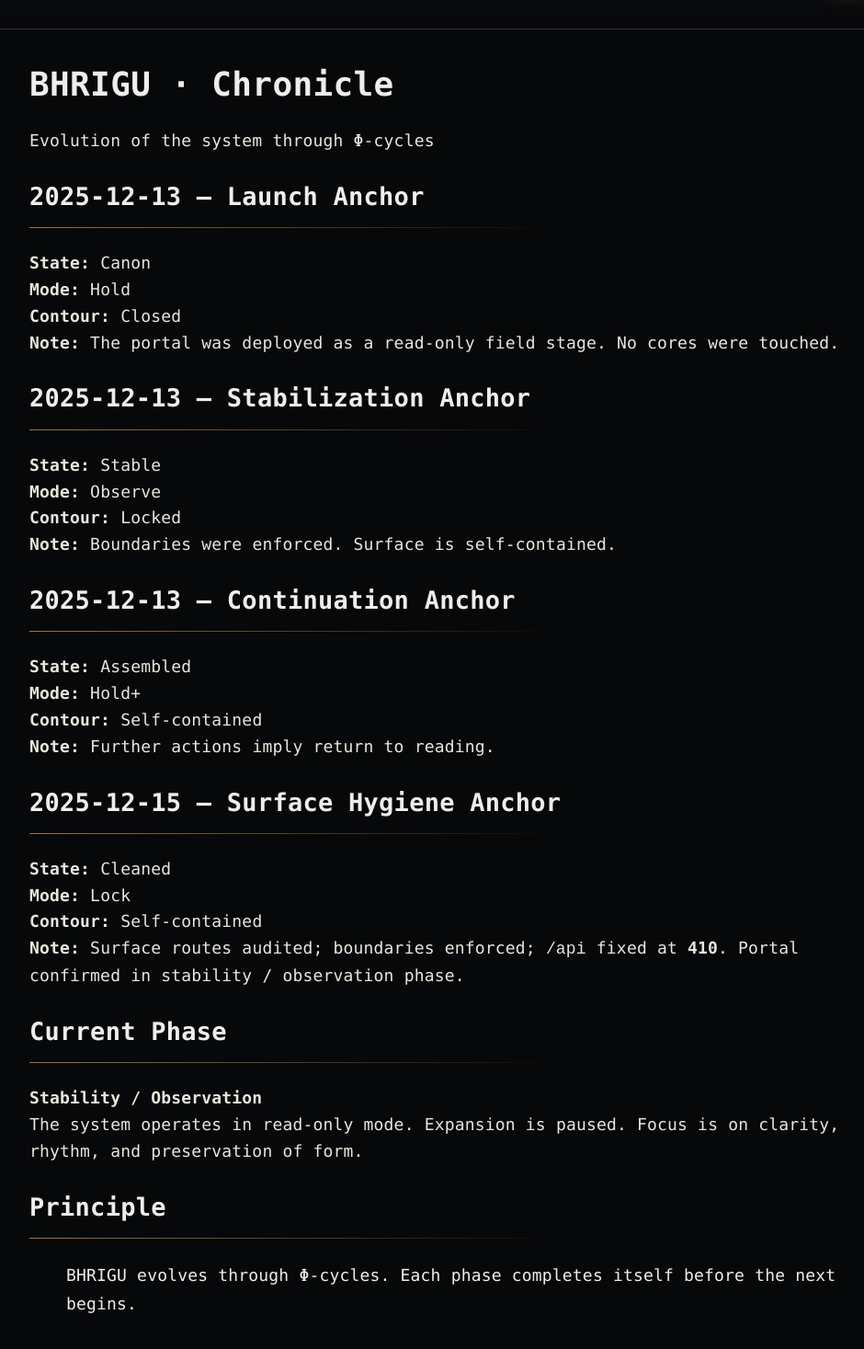
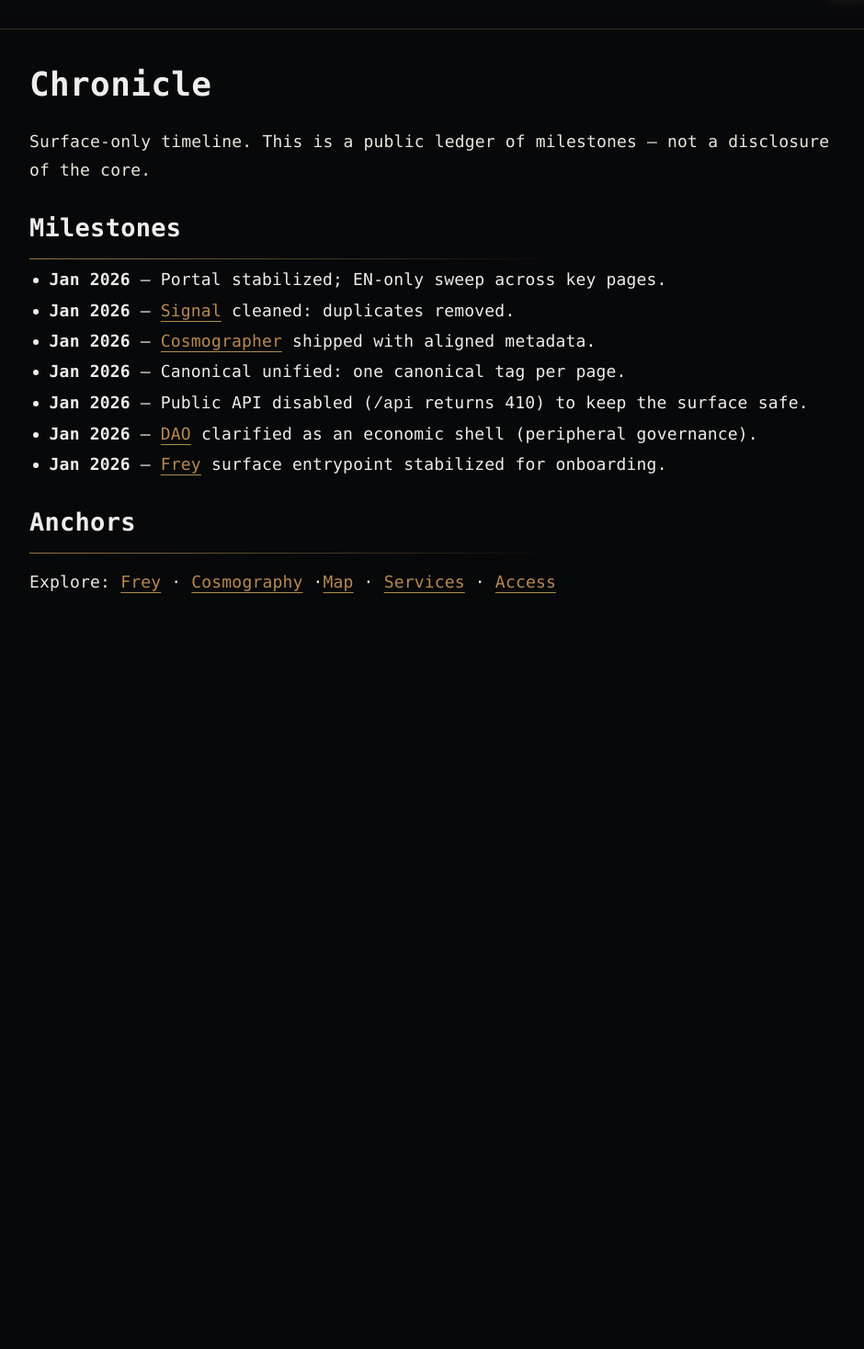
Before and after one commit to AiBhrigu/bhrigu-portal, a Next.js app: page /chronicle in a window 1280 px wide. Shown: the part 119-1586 px from the top of the page at 92% size, without its empty margins (146-1086 px from the left). After the commit the page ends 825 px from the top, so only its background shows below. Built offline with nearby package versions, Linux system fonts and the light colour scheme.

Commit message:
fix(build): jsx style braces (dao/chronicle)

```diff
--- a/pages/chronicle.js
+++ b/pages/chronicle.js
@@ -1,45 +1,35 @@
-export default function ChroniclePage() {
+// ATOM_BHRIGU_PORTAL_DAO_CHRONICLE_V1
+import Link from "next/link";
+
+export default function Chronicle() {
   return (
-    <main className="mx-auto max-w-3xl px-6 py-12">
-      <h1 className="text-3xl font-semibold tracking-tight">BHRIGU · Chronicle</h1>
-      <p className="mt-2 text-sm opacity-80">Evolution of the system through Φ-cycles</p>
+    <main>
+      <h1>Chronicle</h1>
 
-      <div className="mt-10 space-y-8">
-        <section>
-          <h2>2025-12-13 — Launch Anchor</h2>
-          <p><b>State:</b> Canon<br/><b>Mode:</b> Hold<br/><b>Contour:</b> Closed<br/>
-          <b>Note:</b> The portal was deployed as a read-only field stage. No cores were touched.</p>
-        </section>
+      <p style={{ maxWidth: 900, lineHeight: 1.7 }}>
+        Surface-only timeline. This is a public ledger of milestones — not a disclosure of the core.
+      </p>
 
-        <section>
-          <h2>2025-12-13 — Stabilization Anchor</h2>
-          <p><b>State:</b> Stable<br/><b>Mode:</b> Observe<br/><b>Contour:</b> Locked<br/>
-          <b>Note:</b> Boundaries were enforced. Surface is self-contained.</p>
-        </section>
+      <section style={{ marginTop: 24 }}>
+        <h2 style={{ marginBottom: 8 }}>Milestones</h2>
+        <ul style={{ lineHeight: 1.7, maxWidth: 980 }}>
+          <li><strong>Jan 2026</strong> — Portal stabilized; EN-only sweep across key pages.</li>
+          <li><strong>Jan 2026</strong> — <Link href="/signal">Signal</Link> cleaned: duplicates removed.</li>
+          <li><strong>Jan 2026</strong> — <Link href="/cosmographer">Cosmographer</Link> shipped with aligned metadata.</li>
+          <li><strong>Jan 2026</strong> — Canonical unified: one canonical tag per page.</li>
+          <li><strong>Jan 2026</strong> — Public API disabled (<code>/api</code> returns 410) to keep the surface safe.</li>
+          <li><strong>Jan 2026</strong> — <Link href="/dao">DAO</Link> clarified as an economic shell (peripheral governance).</li>
+          <li><strong>Jan 2026</strong> — <Link href="/frey">Frey</Link> surface entrypoint stabilized for onboarding.</li>
+        </ul>
+      </section>
 
-        <section>
-          <h2>2025-12-13 — Continuation Anchor</h2>
-          <p><b>State:</b> Assembled<br/><b>Mode:</b> Hold+<br/><b>Contour:</b> Self-contained<br/>
-          <b>Note:</b> Further actions imply return to reading.</p>
-        </section>
-
-        <section>
-          <h2>2025-12-15 — Surface Hygiene Anchor</h2>
-          <p><b>State:</b> Cleaned<br/><b>Mode:</b> Lock<br/><b>Contour:</b> Self-contained<br/>
-          <b>Note:</b> Surface routes audited; boundaries enforced; <code>/api</code> fixed at <b>410</b>. Portal confirmed in stability / observation phase.</p>
-        </section>
-
-        <section>
-          <h2>Current Phase</h2>
-          <p><b>Stability / Observation</b><br/>
-          The system operates in read-only mode. Expansion is paused. Focus is on clarity, rhythm, and preservation of form.</p>
-        </section>
-
-        <section>
-          <h2>Principle</h2>
-          <blockquote>BHRIGU evolves through Φ-cycles. Each phase completes itself before the next begins.</blockquote>
-        </section>
-      </div>
+      <section style={{ marginTop: 24 }}>
+        <h2 style={{ marginBottom: 8 }}>Anchors</h2>
+        <p style={{ maxWidth: 980, lineHeight: 1.7 }}>
+          Explore: <Link href="/frey">Frey</Link> · <Link href="/cosmography">Cosmography</Link> ·
+          <Link href="/map">Map</Link> · <Link href="/services">Services</Link> · <Link href="/access">Access</Link>
+        </p>
+      </section>
     </main>
   );
 }
```
Also changed, not shown: pages/dao.js (+21 -60 lines).
